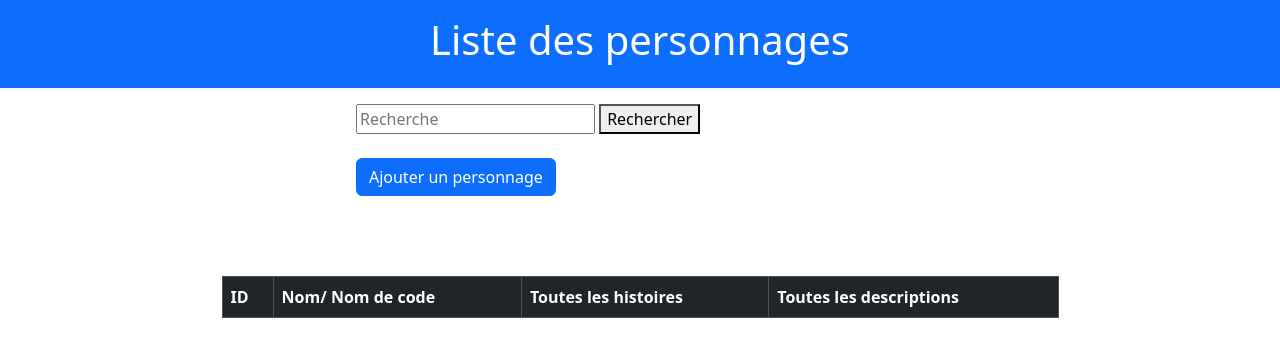
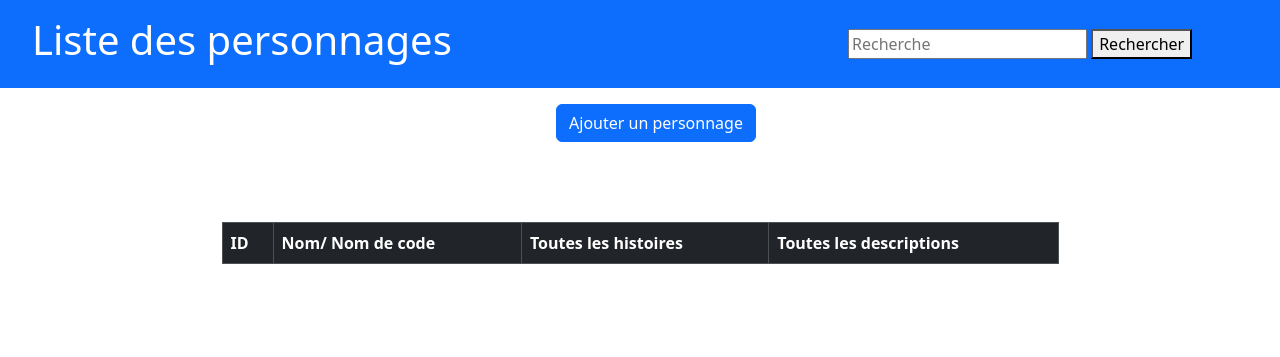
Before and after one commit to Kutaroro/projectOC, a PHP site: page / in a window 1280 px wide. Shown: the top 357 px of the page. Run offline with PHP 8.4, Linux system fonts and the light colour scheme; data that the repository does not hold is empty.

Commit message:
Pas finis deco mais au moins ça marche. Peut être '-'

```diff
--- a/ficheDescription.php
+++ b/ficheDescription.php
@@ -1,5 +1,6 @@
 <?php
 
+//TODO METTRE UN LIEN POUR REVENIR A LA FICHE PERSONNAGE
 include("Personnage.php");
 include("Description.php");
 
--- a/ficheHistoire.php
+++ b/ficheHistoire.php
@@ -1,4 +1,5 @@
 <?php
+//TODO METTRE UN LIEN POUR REVENIR A LA FICHE PERSONNAGE
 
 include("Personnage.php");
 include("Histoire.php");
--- a/index.php
+++ b/index.php
@@ -36,25 +36,23 @@ if(isset($_POST['delete'])){
 </head>
 <body>
 
-<div class="container-fluid d-flex justify-content-center align-items-start bg-primary p-3  ">
-    <h1 style="color:white">Liste des personnages </h1>
-</div>
+<div class="container-fluid d-flex justify-content-center align-items-center bg-primary p-3  ">
+    <div class="col-8 px-3"><h1 style="color:white">Liste des personnages </h1></div>
 
-<div class="container-fluid d-flex justify-content-center align-items-start my-3">
-    <div class="row">
+    <div class="col">
     <form action="index.php" method="get">
         <input type="text" placeholder="Recherche" name="recherche" id="recherche" >
         <button type="submit">Rechercher</button>
     </form>
+</div>
+</div>
 
-
-
-<div class="container mt-4">
+<div class="container-fluid d-flex justify-content-center align-items-center m-3">
 
     <button id="nomBouton" class="btn btn-primary mb-3">Ajouter un personnage</button>
 
 
-    <div id="nomFormulaire" class="card p-3 mb-3" style="display:none; max-width:600px;">
+    <div id="nomFormulaire" class="card p-3 m-3" style="display:none; max-width:600px;">
         <form method="post" name="nom" class="row g-2 align-items-center">
             <div class="col">
                 <label class="form-label visually-hidden" for="nom">Nom</label>
@@ -65,8 +63,8 @@ if(isset($_POST['delete'])){
                 <button type="button" id="nomFermer" class="btn btn-secondary">Annuler</button>
             </div>
         </form>
-        </div></div>
-        </div>
+
+
     </div>
 </div>
 <?php
@@ -152,8 +150,8 @@ if(isset($_POST['delete'])){
                     }
 
 
-                    echo "<tr>
-                            <td>".$personnage->getId()." </td>
+                    echo "<tr >
+                            <td >".$personnage->getId()." </td>
                             <td>".$personnage->getNom()." </td>
                             <td>".implode(" ", $histoireF)."<br/><a href='ficheHistoire.php?id=".$personnage->getId()."' class='text-decoration-none'>Voir plus/modifier</a></td>
                             <td>".implode(" ", $descriptionF)."<br/><a href='ficheDescription.php?id=".$personnage->getId()."' class='text-decoration-none'>Voir plus/modifier</a></td>
```
